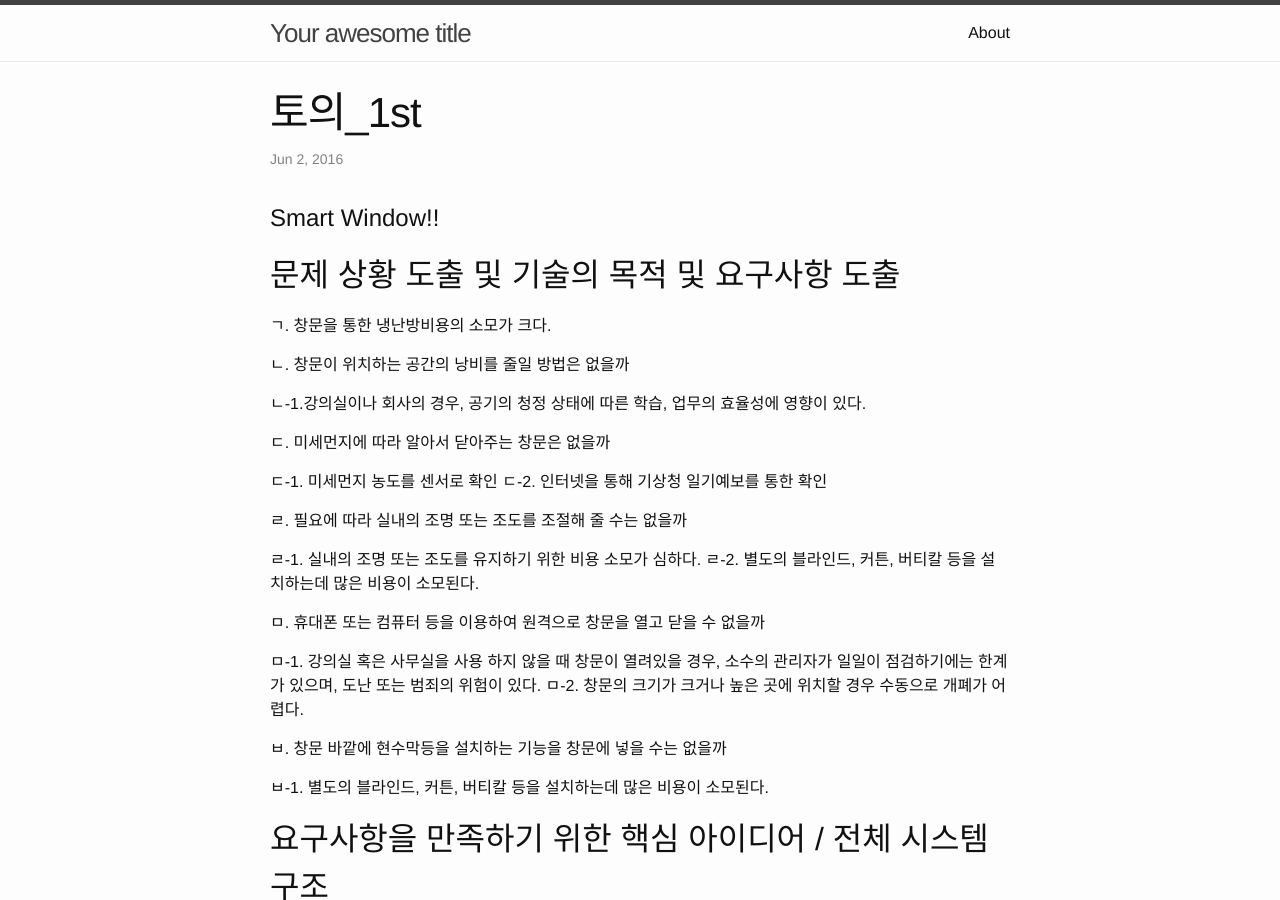
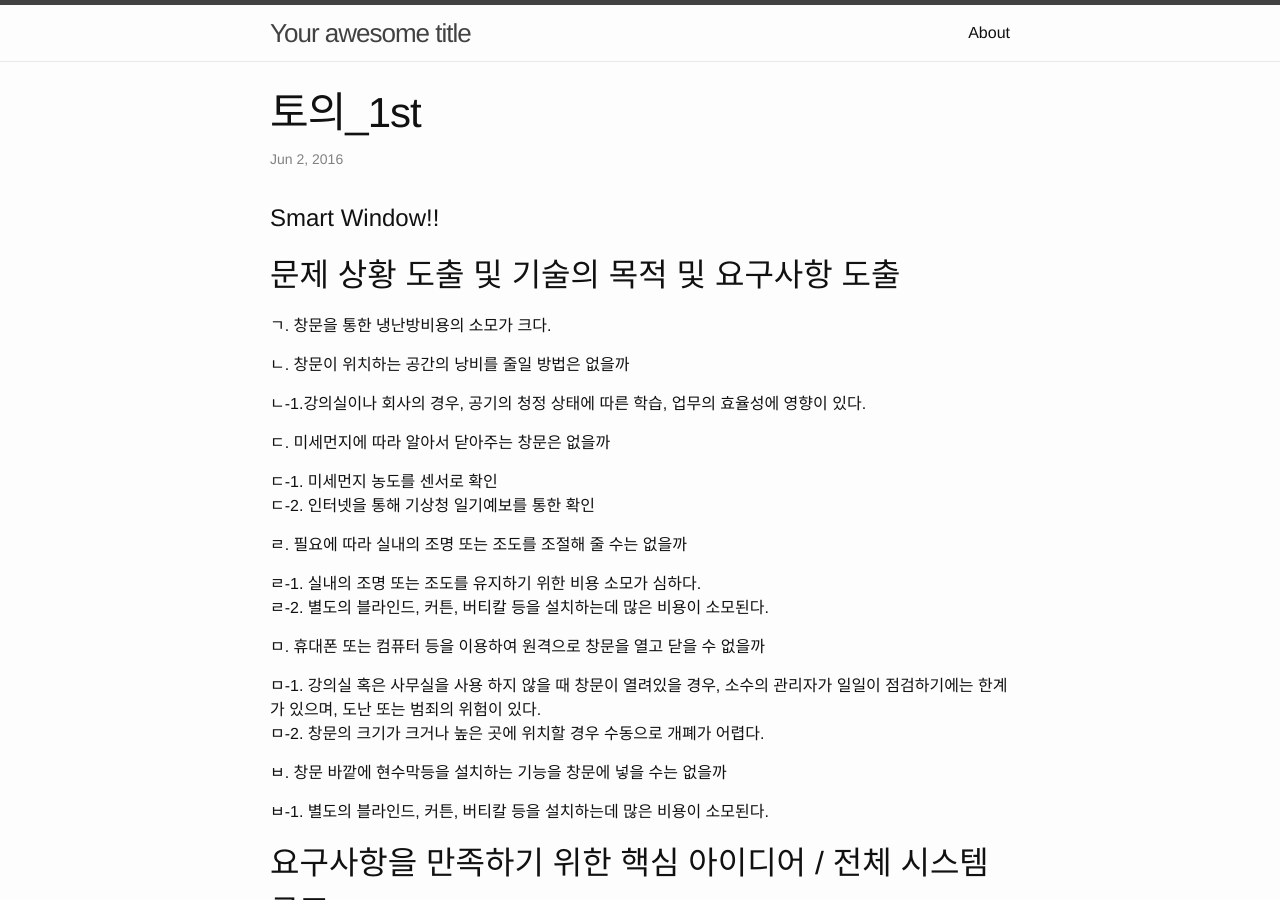
Before and after one commit to chyeonghoi/chyeonghoi.github.io, a Jekyll site: the page built from _posts/2016-06-02-First.markdown, in a window 1280 px wide and 900 px high. Built offline with Jekyll 4.4.1, drawn with Linux system fonts in a browser that asks for light colours.

```diff
--- a/_posts/2016-06-02-First.markdown
+++ b/_posts/2016-06-02-First.markdown
@@ -17,16 +17,16 @@ Smart Window!!
 
  ㄷ. 미세먼지에 따라 알아서 닫아주는 창문은 없을까
 
-   ㄷ-1. 미세먼지 농도를 센서로 확인   ㄷ-2. 인터넷을 통해 기상청 일기예보를 통한 확인
+   ㄷ-1. 미세먼지 농도를 센서로 확인 <br>  ㄷ-2. 인터넷을 통해 기상청 일기예보를 통한 확인
 
  ㄹ. 필요에 따라 실내의 조명 또는 조도를 조절해 줄 수는 없을까
 
-   ㄹ-1. 실내의 조명 또는 조도를 유지하기 위한 비용 소모가 심하다.
+   ㄹ-1. 실내의 조명 또는 조도를 유지하기 위한 비용 소모가 심하다.<br>
      ㄹ-2. 별도의 블라인드, 커튼, 버티칼 등을 설치하는데 많은 비용이 소모된다.
 
  ㅁ. 휴대폰 또는 컴퓨터 등을 이용하여 원격으로 창문을 열고 닫을 수 없을까
 
-   ㅁ-1. 강의실 혹은 사무실을 사용 하지 않을 때 창문이 열려있을 경우, 소수의 관리자가 일일이 점검하기에는 한계가 있으며, 도난 또는 범죄의 위험이 있다.
+   ㅁ-1. 강의실 혹은 사무실을 사용 하지 않을 때 창문이 열려있을 경우, 소수의 관리자가 일일이 점검하기에는 한계가 있으며, 도난 또는 범죄의 위험이 있다.<br>
      ㅁ-2. 창문의 크기가 크거나 높은 곳에 위치할 경우 수동으로 개폐가 어렵다.
 
  ㅂ. 창문 바깥에 현수막등을 설치하는 기능을 창문에 넣을 수는 없을까
@@ -38,9 +38,9 @@ Smart Window!!
 ---------------------------------------------------------
 
  핵심기능 : 창문 바깥에 현수막등을 설치하는 기능을 창문에 넣을 수는 없을까!!
-  - 창문의 기본적인 기능을 유지
-    - 필요에 따라 실내로의 빛을 차단하고 외부에서 봤을 때에는 이용자가 원하는 화면을 띄울 수 있도록 하는 기능
-    - 예를 들어 회의실에 들어가 회의를 시작하면 외부에는 "회의중" 이라는 화면이 뜨고, 내부에서는 ppt등을 위한 프로젝터 기능을 할 수 있는 창문
+  - 창문의 기본적인 기능을 유지<br>
+  - 필요에 따라 실내로의 빛을 차단하고 외부에서 봤을 때에는 이용자가 원하는 화면을 띄울 수 있도록 하는 기능<br>
+    - 예를 들어 회의실에 들어가 회의를 시작하면 외부에는 "회의중" 이라는 화면이 뜨고, 내부에서는 ppt등을 위한 프로젝터 기능을 할 수 있는 창문<br>
 
 
 동일한 문제 혹은 유사한 문제를 해결하고자 한 기존의 방법/제품/서비스/시스템 조사(진행중)
```
